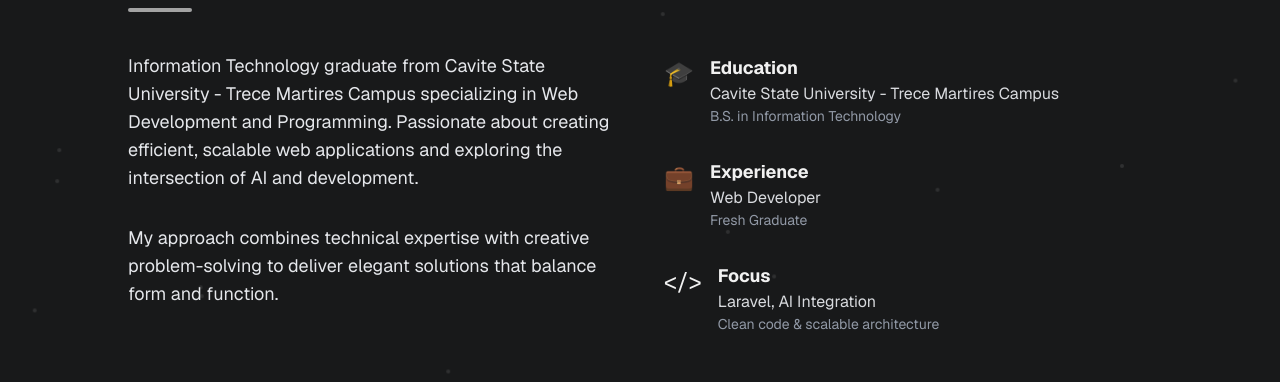
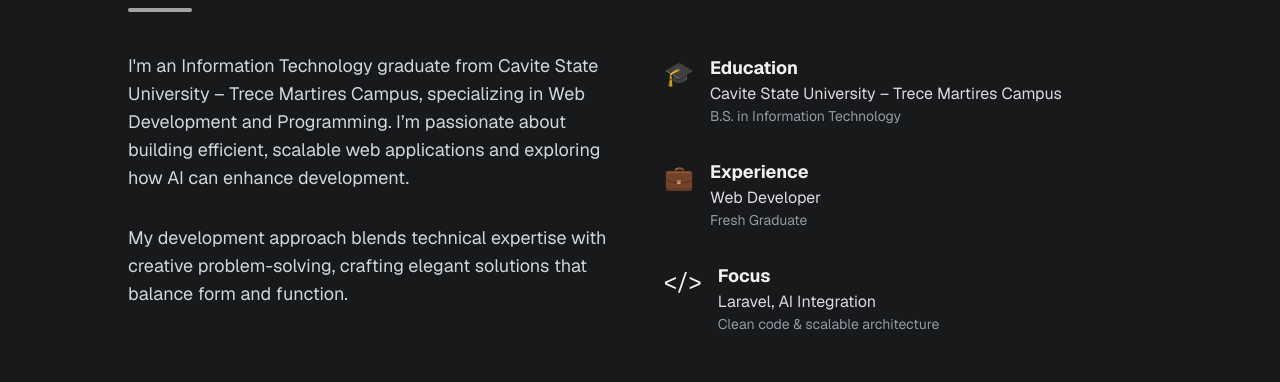
Before and after one commit to teressaconde/teressa-portfolio, a Next.js app: page / in a window 1280 px wide. Shown: the part 812-1194 px from the top of the page. Built offline with nearby package versions, Linux system fonts and the light colour scheme.

Commit message:
Refactor AboutSection: improve animations, structure, and accessibility

```diff
--- a/app/AboutSection.js
+++ b/app/AboutSection.js
@@ -1,9 +1,19 @@
 "use client";
 import { motion } from "framer-motion";
 
+const textFadeIn = {
+  initial: { opacity: 0, y: 40 },
+  whileInView: { opacity: 1, y: 0 },
+  viewport: { once: true },
+};
+
 export default function AboutSection() {
   return (
-    <section id="about" className="w-full min-h-[60vh] bg-[#18191A] px-8 md:px-32 py-20 flex flex-col justify-center">
+    <section
+      id="about"
+      className="w-full min-h-[60vh] bg-[#18191A] px-8 md:px-32 py-20 flex flex-col justify-center"
+    >
+      {/* Section Heading */}
       <motion.h2
         className="text-3xl md:text-4xl font-bold mb-2"
         initial={{ opacity: 0, x: -40 }}
@@ -13,6 +23,8 @@ export default function AboutSection() {
       >
         About Me
       </motion.h2>
+
+      {/* Underline */}
       <motion.div
         className="w-16 h-1 bg-white/60 mb-10 rounded"
         initial={{ scaleX: 0 }}
@@ -21,51 +33,55 @@ export default function AboutSection() {
         viewport={{ once: true }}
         style={{ transformOrigin: "left" }}
       />
+
+      {/* Content */}
       <div className="flex flex-col md:flex-row gap-12">
-        {/* Left: About Text */}
+        {/* Left: Text */}
         <motion.div
-          className="flex-1 text-lg text-gray-200 space-y-8"
-          initial={{ opacity: 0, y: 40 }}
-          whileInView={{ opacity: 1, y: 0 }}
+          className="flex-1 text-lg text-gray-300 space-y-8"
+          {...textFadeIn}
           transition={{ duration: 0.7, delay: 0.2 }}
-          viewport={{ once: true }}
         >
           <p>
-            Information Technology graduate from Cavite State University - Trece Martires Campus specializing in Web Development and Programming. Passionate about creating efficient, scalable web applications and exploring the intersection of AI and development.
+            I'm an Information Technology graduate from Cavite State University – Trece Martires Campus,
+            specializing in Web Development and Programming. I’m passionate about building efficient,
+            scalable web applications and exploring how AI can enhance development.
           </p>
           <p>
-            My approach combines technical expertise with creative problem-solving to deliver elegant solutions that balance form and function.
+            My development approach blends technical expertise with creative problem-solving, crafting
+            elegant solutions that balance form and function.
           </p>
         </motion.div>
+
         {/* Right: Info Cards */}
         <motion.div
           className="flex-1 flex flex-col gap-8"
-          initial={{ opacity: 0, y: 40 }}
-          whileInView={{ opacity: 1, y: 0 }}
+          {...textFadeIn}
           transition={{ duration: 0.7, delay: 0.4 }}
-          viewport={{ once: true }}
         >
           {/* Education */}
           <div className="flex items-start gap-4">
-            <span className="text-2xl mt-1">🎓</span>
+            <span className="text-2xl mt-1" role="img" aria-label="graduation cap">🎓</span>
             <div>
               <div className="font-bold text-lg">Education</div>
-              <div className="text-gray-200">Cavite State University - Trece Martires Campus</div>
+              <div className="text-gray-200">Cavite State University – Trece Martires Campus</div>
               <div className="text-gray-400 text-sm">B.S. in Information Technology</div>
             </div>
           </div>
+
           {/* Experience */}
           <div className="flex items-start gap-4">
-            <span className="text-2xl mt-1">💼</span>
+            <span className="text-2xl mt-1" role="img" aria-label="briefcase">💼</span>
             <div>
               <div className="font-bold text-lg">Experience</div>
               <div className="text-gray-200">Web Developer</div>
               <div className="text-gray-400 text-sm">Fresh Graduate</div>
             </div>
           </div>
+
           {/* Focus */}
           <div className="flex items-start gap-4">
-            <span className="text-2xl mt-1">&lt;/&gt;</span>
+            <span className="text-2xl mt-1" role="img" aria-label="code">&lt;/&gt;</span>
             <div>
               <div className="font-bold text-lg">Focus</div>
               <div className="text-gray-200">Laravel, AI Integration</div>
--- a/app/page.js
+++ b/app/page.js
@@ -73,7 +73,7 @@ export default function Home() {
       <AboutSection />
 
       {/* Optional: Subtle dots background */}
-      <div className="pointer-events-none absolute inset-0 z-0">
+      <div className="pointer-events-none fixed inset-0 z-0">
         {[...Array(40)].map((_, i) => {
           // Randomize initial position, direction, and duration
           const top = Math.random() * 100;
```
